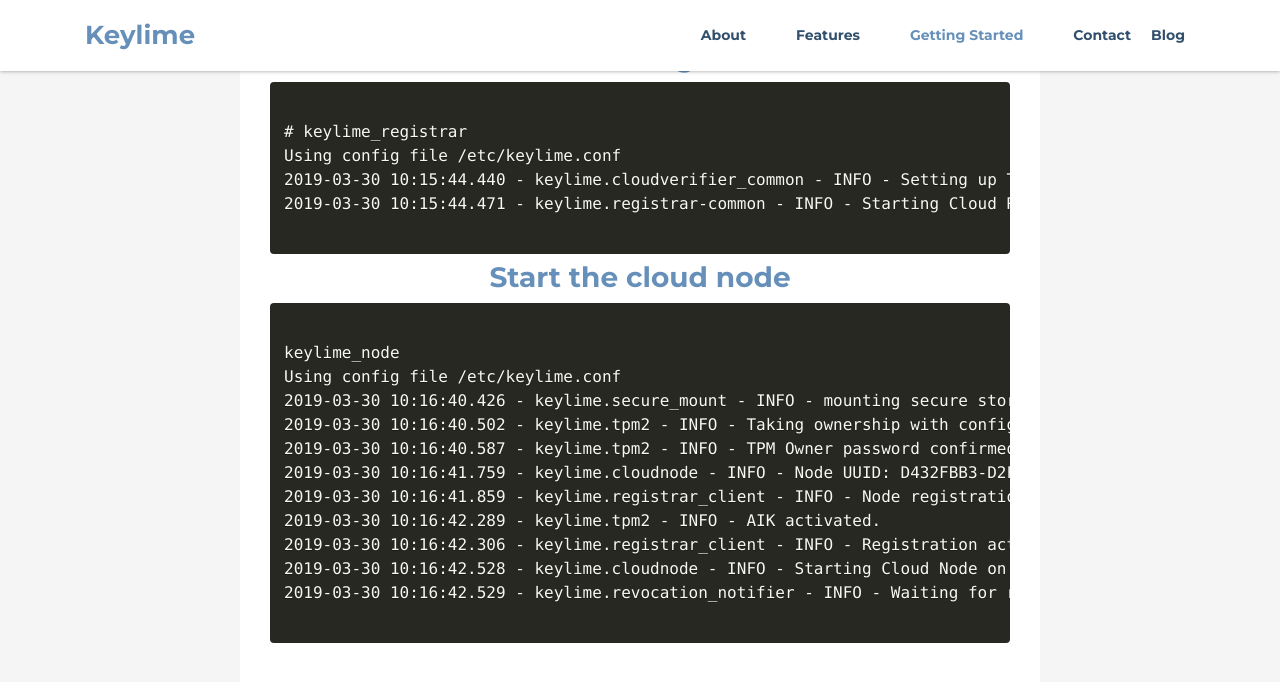
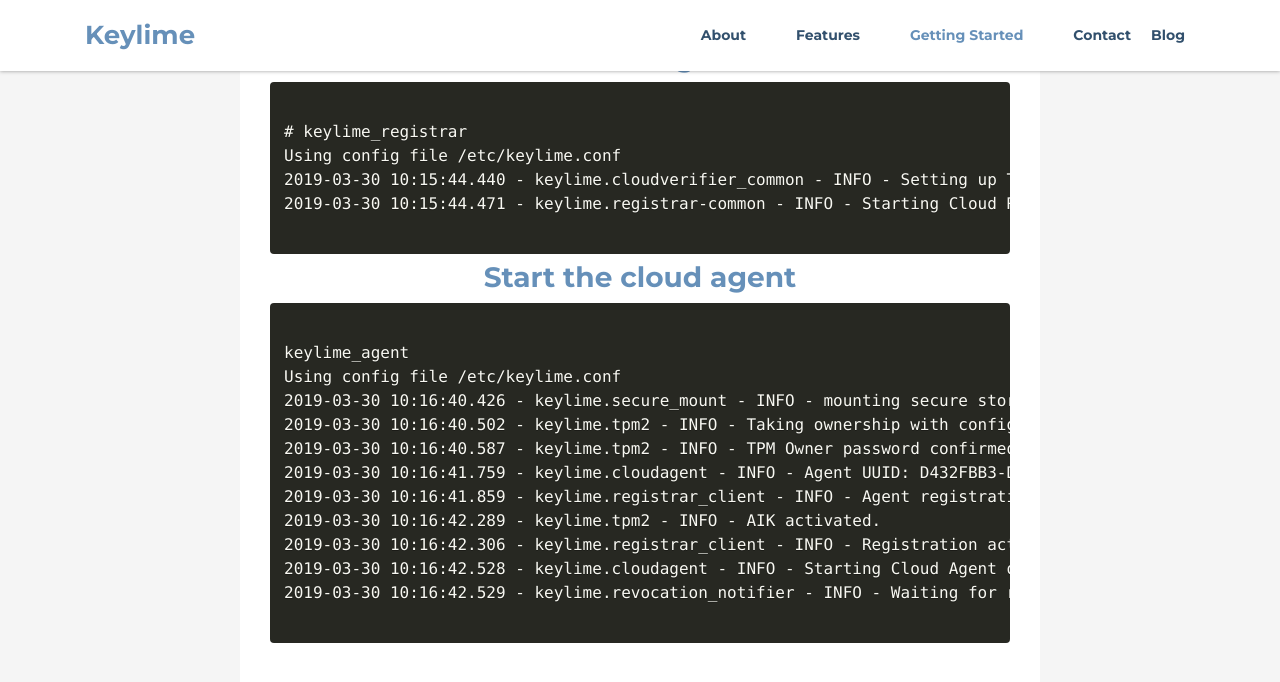
Before and after one commit to keylime/keylime.github.io, a Jekyll site: the page built from index.md, in a window 1280 px wide and 900 px high, scrolled down 2518 px. Shown: the top 682 px of the window. Built offline with Jekyll 4.4.1, drawn with Linux system fonts in a browser that asks for light colours; nearby versions of some CDN libraries.

Commit message:
A couple of node / agent renames
Some still in the getting started section

```diff
--- a/_includes/docs.html
+++ b/_includes/docs.html
@@ -41,20 +41,20 @@
 2019-03-30 10:15:44.471 - keylime.registrar-common - INFO - Starting Cloud Registrar Server on ports 8890 and 8891 (TLS) use <Ctrl-C> to stop
                  </code></pre>
             </div><!--//code-block-->
-            <h3 class="sub-title text-center">Start the cloud node</h3>
+            <h3 class="sub-title text-center">Start the cloud agent</h3>
             <div class="code-block">
                 <!--//Use Prismjs - http://prismjs.com/index.html#basic-usage -->
                 <pre><code class="language-markup">
-keylime_node
+keylime_agent
 Using config file /etc/keylime.conf
 2019-03-30 10:16:40.426 - keylime.secure_mount - INFO - mounting secure storage location /var/lib/keylime/secure on tmpfs
 2019-03-30 10:16:40.502 - keylime.tpm2 - INFO - Taking ownership with config provided TPM owner password: keylime
 2019-03-30 10:16:40.587 - keylime.tpm2 - INFO - TPM Owner password confirmed: keylime
-2019-03-30 10:16:41.759 - keylime.cloudnode - INFO - Node UUID: D432FBB3-D2F1-4A97-9EF7-75BD81C00000
-2019-03-30 10:16:41.859 - keylime.registrar_client - INFO - Node registration requested for D432FBB3-D2F1-4A97-9EF7-75BD81C00000
+2019-03-30 10:16:41.759 - keylime.cloudagent - INFO - Agent UUID: D432FBB3-D2F1-4A97-9EF7-75BD81C00000
+2019-03-30 10:16:41.859 - keylime.registrar_client - INFO - Agent registration requested for D432FBB3-D2F1-4A97-9EF7-75BD81C00000
 2019-03-30 10:16:42.289 - keylime.tpm2 - INFO - AIK activated.
-2019-03-30 10:16:42.306 - keylime.registrar_client - INFO - Registration activated for node D432FBB3-D2F1-4A97-9EF7-75BD81C00000.
-2019-03-30 10:16:42.528 - keylime.cloudnode - INFO - Starting Cloud Node on port 9002 use <Ctrl-C> to stop
+2019-03-30 10:16:42.306 - keylime.registrar_client - INFO - Registration activated for agent D432FBB3-D2F1-4A97-9EF7-75BD81C00000.
+2019-03-30 10:16:42.528 - keylime.cloudagent - INFO - Starting Cloud Agent on port 9002 use <Ctrl-C> to stop
 2019-03-30 10:16:42.529 - keylime.revocation_notifier - INFO - Waiting for revocation messages on 0mq 127.0.0.1:8992
                  </code></pre>
            </div><!--//block-->
```
